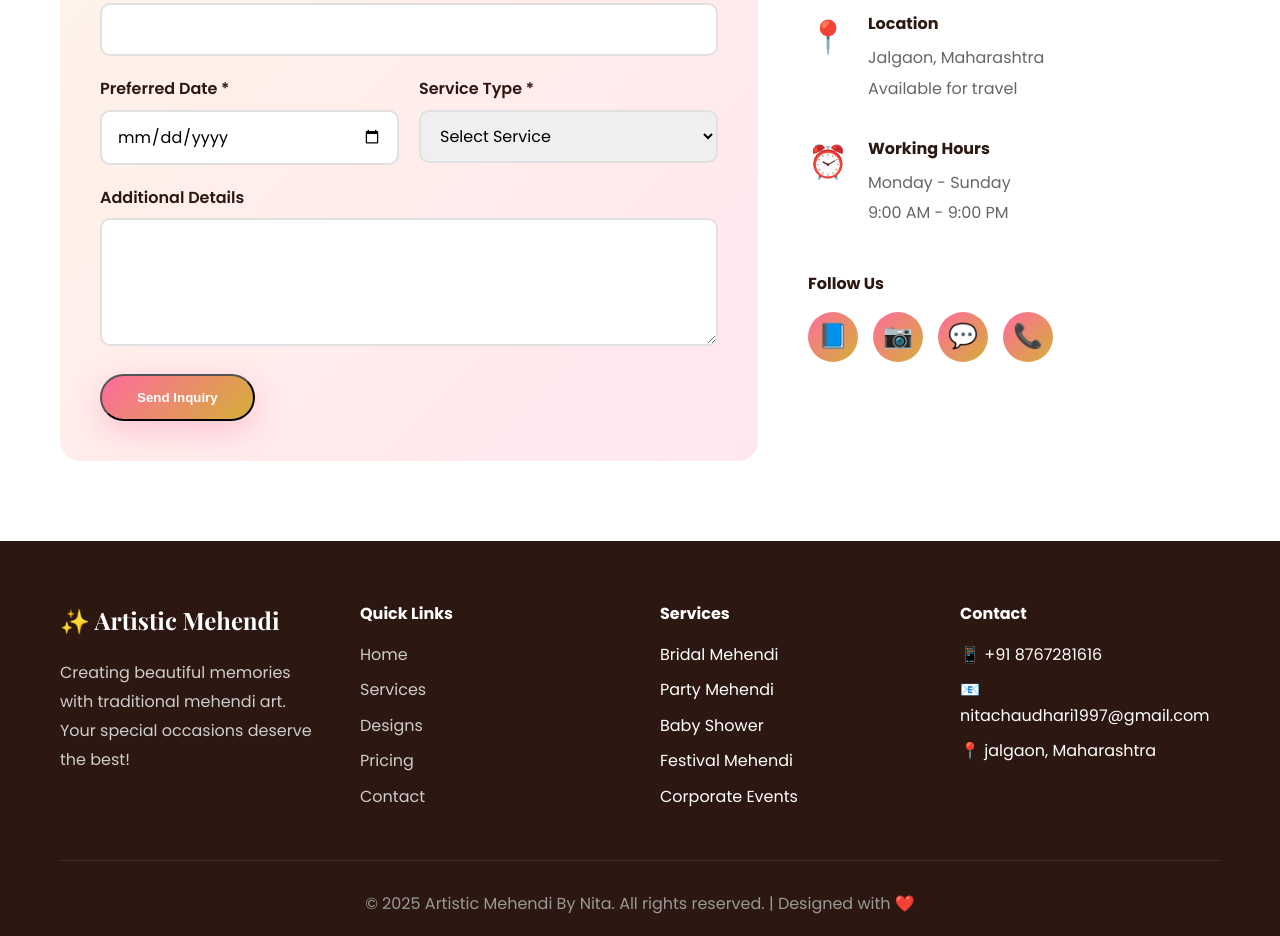
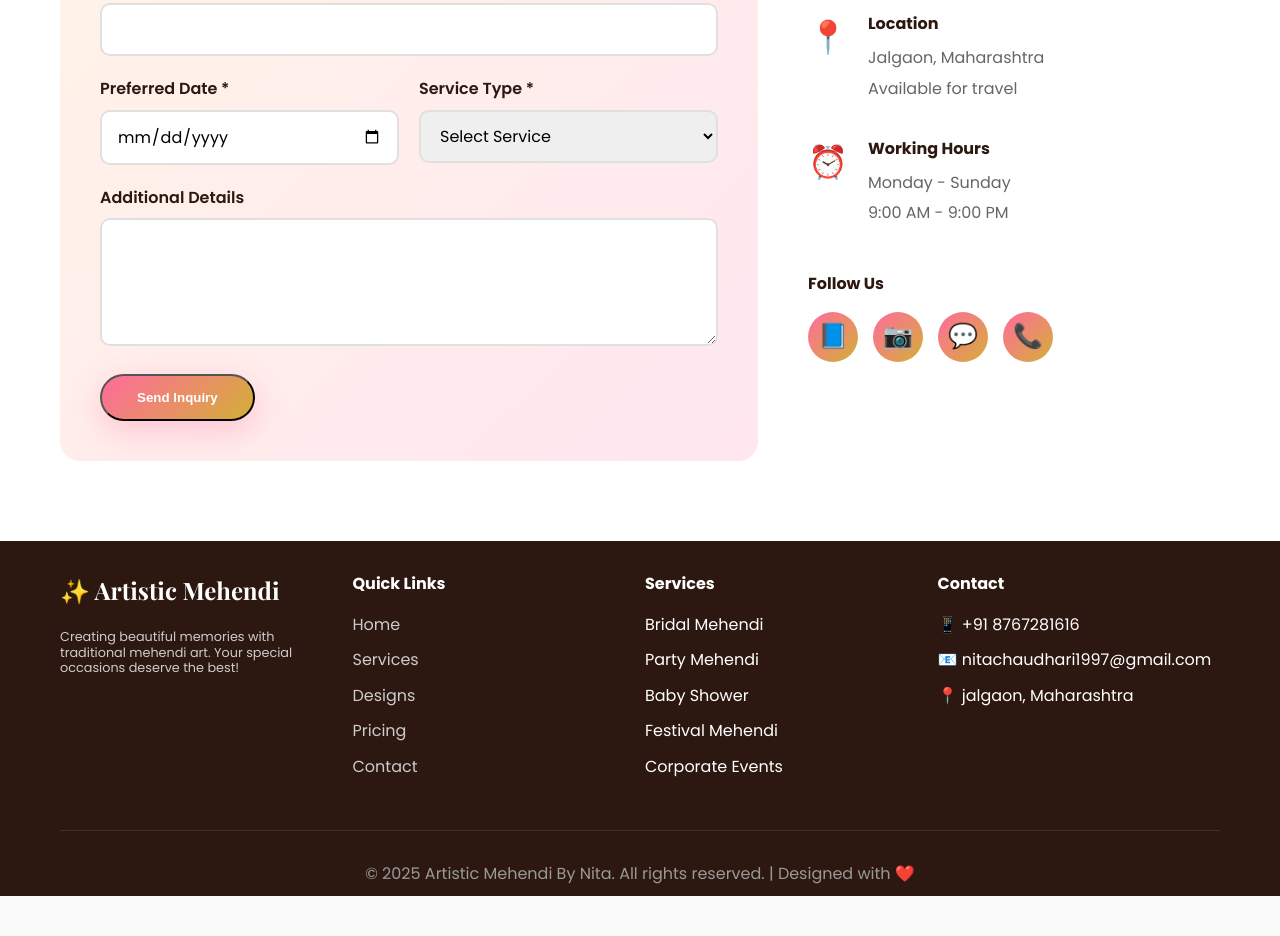
Before and after one commit to Nitachaudhari/artistic-mehendi-website, a plain HTML site: page index.html in a window 1280 px wide. Shown: the part 7605-8541 px from the top of the page. After the commit the page ends 8501 px from the top, so only its background shows below. Drawn offline with nearby package versions, Linux system fonts and the light colour scheme.

Commit message:
Initial commit - Artistic Mehendi website images update

```diff
--- a/style.css
+++ b/style.css
@@ -849,13 +849,13 @@ section {
 .footer {
     background: var(--dark-color);
     color: white;
-    padding: 60px 20px 20px;
+    padding: 30px 10px 10px;
 }
 
 .footer-content {
     display: grid;
     grid-template-columns: repeat(auto-fit, minmax(250px, 1fr));
-    gap: 40px;
+    gap: 10px;
     margin-bottom: 40px;
 }
 
@@ -871,7 +871,9 @@ section {
 
 .footer-section p {
     color: #ccc;
-    line-height: 1.8;
+    line-height: 1.2;
+    text-align: left;
+    font-size: 0.8rem;
 }
 
 .footer-section ul {
```
